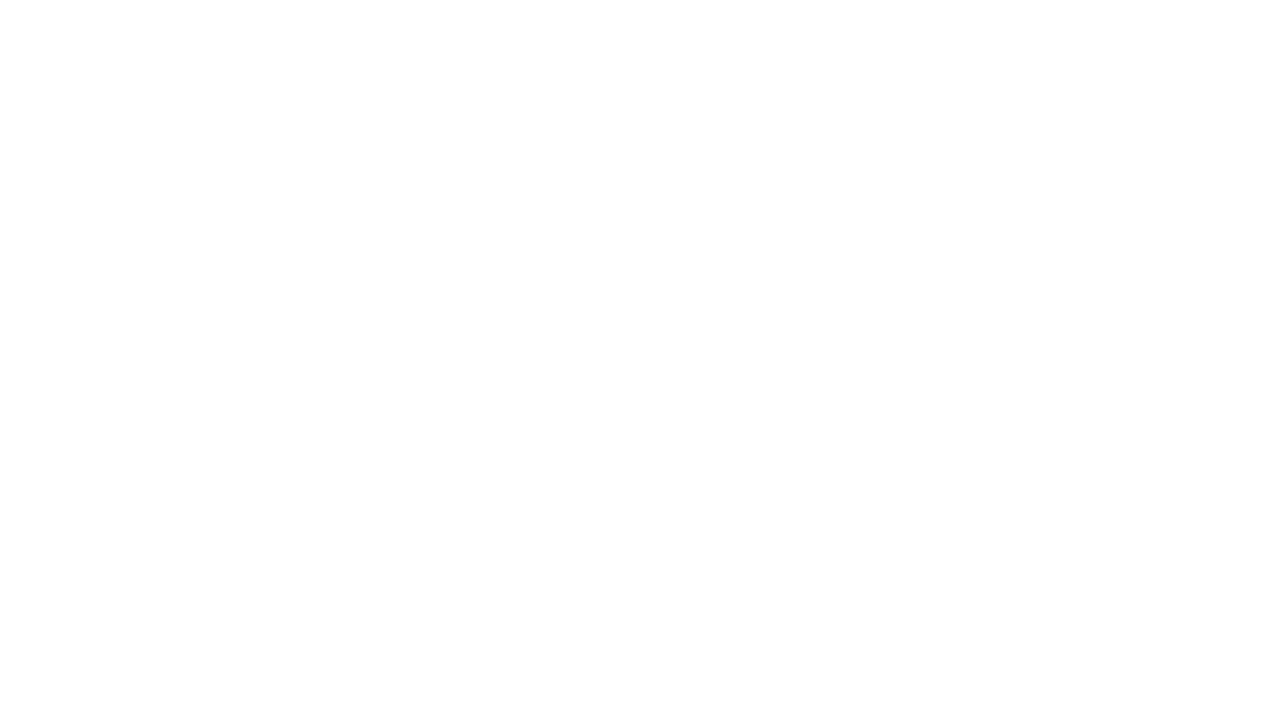
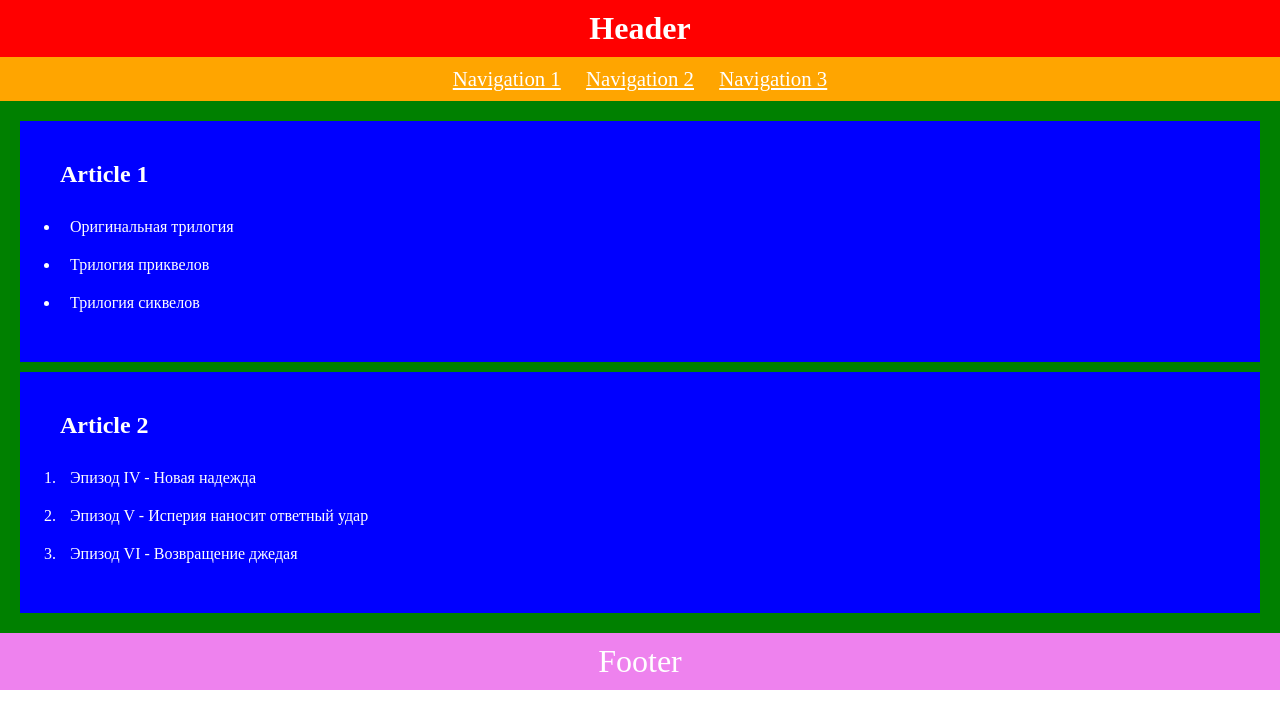
Before and after one commit to js-tasks-ru/htmlcss-20240614_aynur-zaynullin, a website: page 02-dz0/01-semantic-mockup/solution.html in a window 1280 px wide. Drawn offline with Linux system fonts and the light colour scheme.

Commit message:
Решение задачи Семантическая разметка страницы

```diff
--- a/02-dz0/01-semantic-mockup/solution.html
+++ b/02-dz0/01-semantic-mockup/solution.html
@@ -1,4 +1,54 @@
 <!DOCTYPE html>
 <html lang="ru">
-    <!-- Ваше решение -->
+  <!-- by aynZayn -->
+  <head>
+    <meta charset="utf-8">
+    <title>Семантическая разметка страницы</title>
+    <style>
+      * {
+          color: white;
+          padding: 10px;
+          margin: 0;
+      }
+
+      html, body { padding: 0; margin: 0;  }
+      header { background-color: red; text-align: center; padding: 0; }
+      nav { background-color: orange; text-align: center; font-size:1.3em; }
+      main { background-color: green; }
+      article { background-color: blue; margin: 10px; padding: 30px; }
+      footer { background-color: violet; text-align: center; font-size: 2em; }
+    </style>
+  </head>
+  <body>
+    <header>
+        <h1>Header</h1>
+        <nav>
+            <a href=''>Navigation 1</a>
+            <a href=''>Navigation 2</a>
+            <a href=''>Navigation 3</a>
+        </nav>
+    </header>
+
+    <main>
+        <article id='acticle1'>
+            <h2>Article 1</h2>
+            <ul>
+                <li>Оригинальная трилогия</li>
+                <li>Трилогия приквелов</li>
+                <li>Трилогия сиквелов</li>
+            </ul>
+        </article>
+
+        <article id='acticle2'>
+            <h2>Article 2</h2>
+            <ol>
+                <li>Эпизод IV - Новая надежда</li>
+                <li>Эпизод V - Исперия наносит ответный удар</li>
+                <li>Эпизод VI - Возвращение джедая</li>
+            </ol>
+        </article>
+    </main>
+
+    <footer>Footer</footer>
+  </body>
 </html>
```
